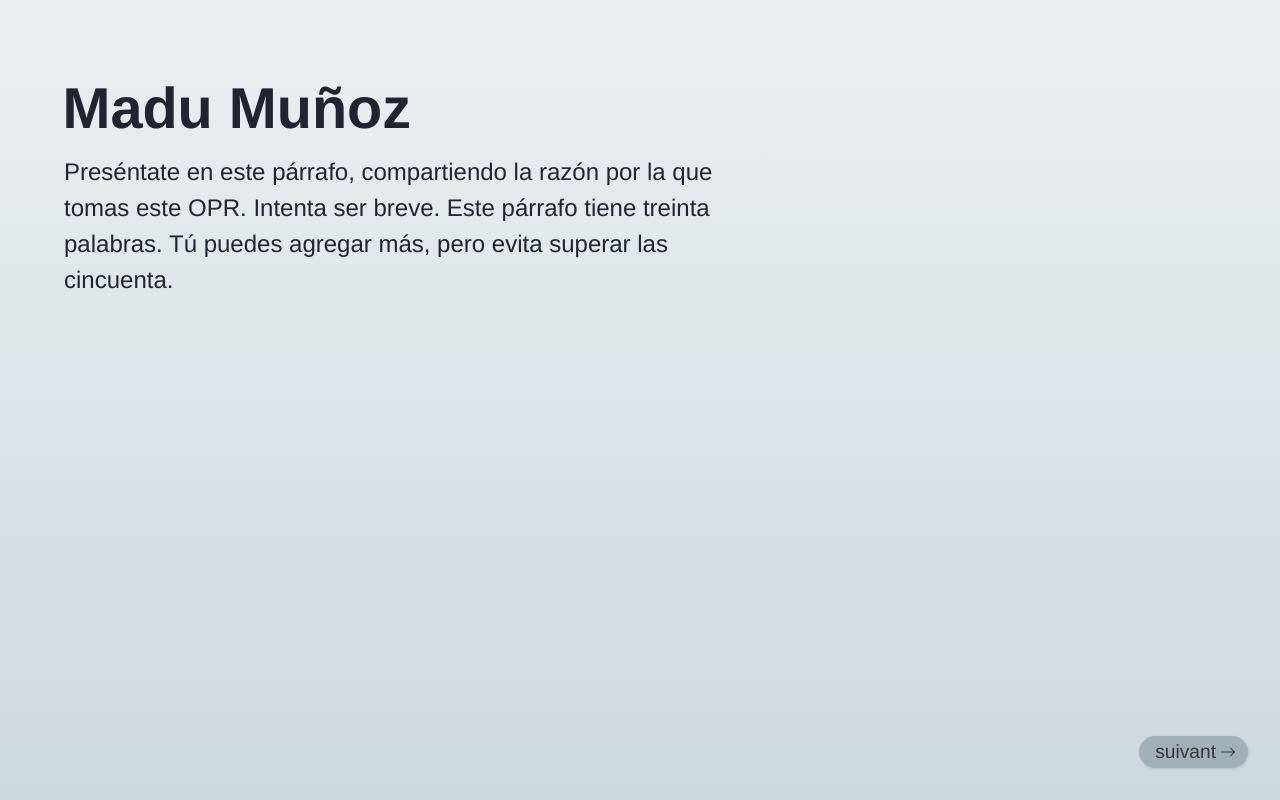
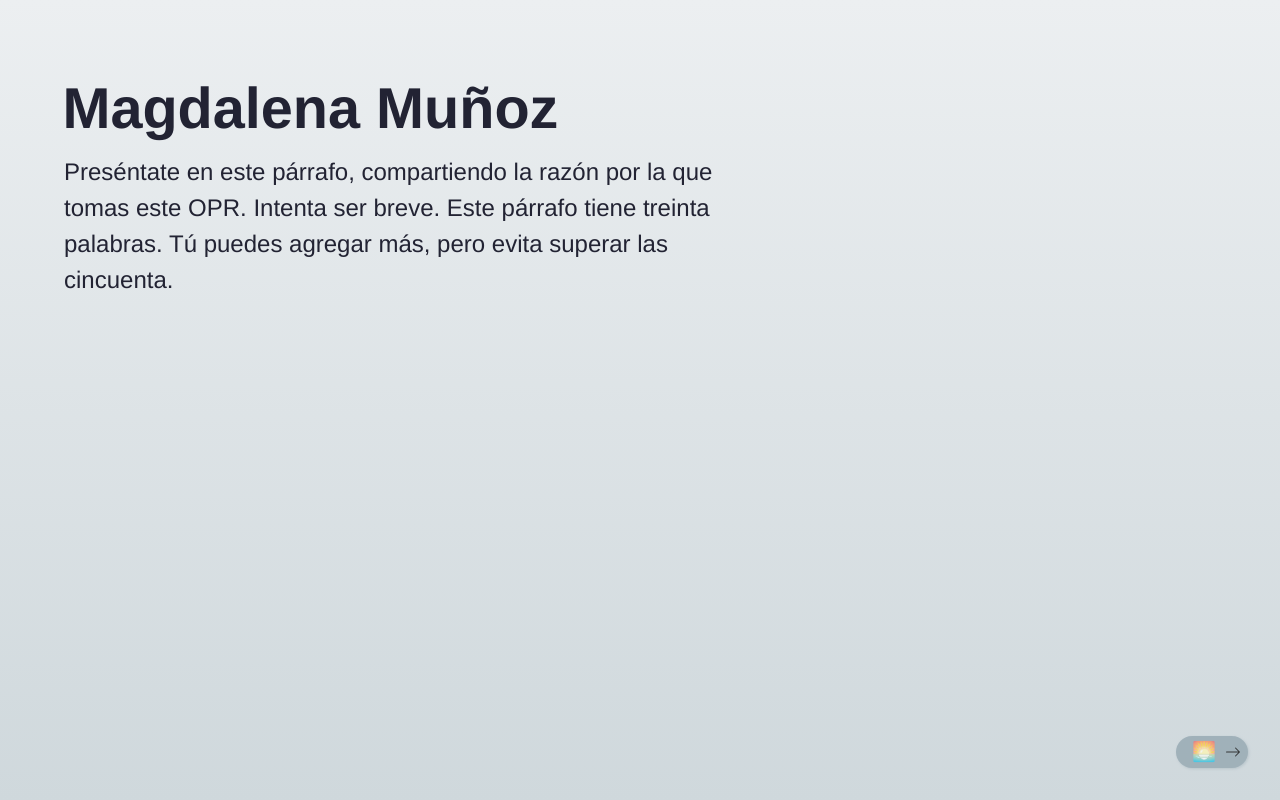
Before and after one commit to MaduMunoz/DNMedios-clase01, a plain HTML site: page index.html in a window 1280 px wide. Drawn offline with nearby package versions, Linux system fonts and the light colour scheme.

Commit message:
Update index.html

```diff
--- a/index.html
+++ b/index.html
@@ -17,7 +17,7 @@
     <body>
 
         <main>
-            <h1>Madu Muñoz</h1>
+            <h1>Magdalena Muñoz</h1>
             <p>Preséntate en este párrafo, compartiendo la razón por la que tomas este OPR. Intenta ser breve. Este párrafo tiene treinta palabras. Tú puedes agregar más, pero evita superar las cincuenta.</p>
         </main>
 
@@ -27,7 +27,7 @@
 
         <script>
             // Esto es una línea de comentario en JAVASCRIPT
-            var palabras = ["siguiente", "repüyen", "seguente", "suivant", "next", "Nächster", "次の", "다음의"];
+            var palabras = ["🌉", "🌄", "🌅", "⛰", "🌋", "🌌"];
             function setup() {
                 var palabra = random(palabras);
                 createA("page.html?data="+palabra, palabra).parent("next");
```
